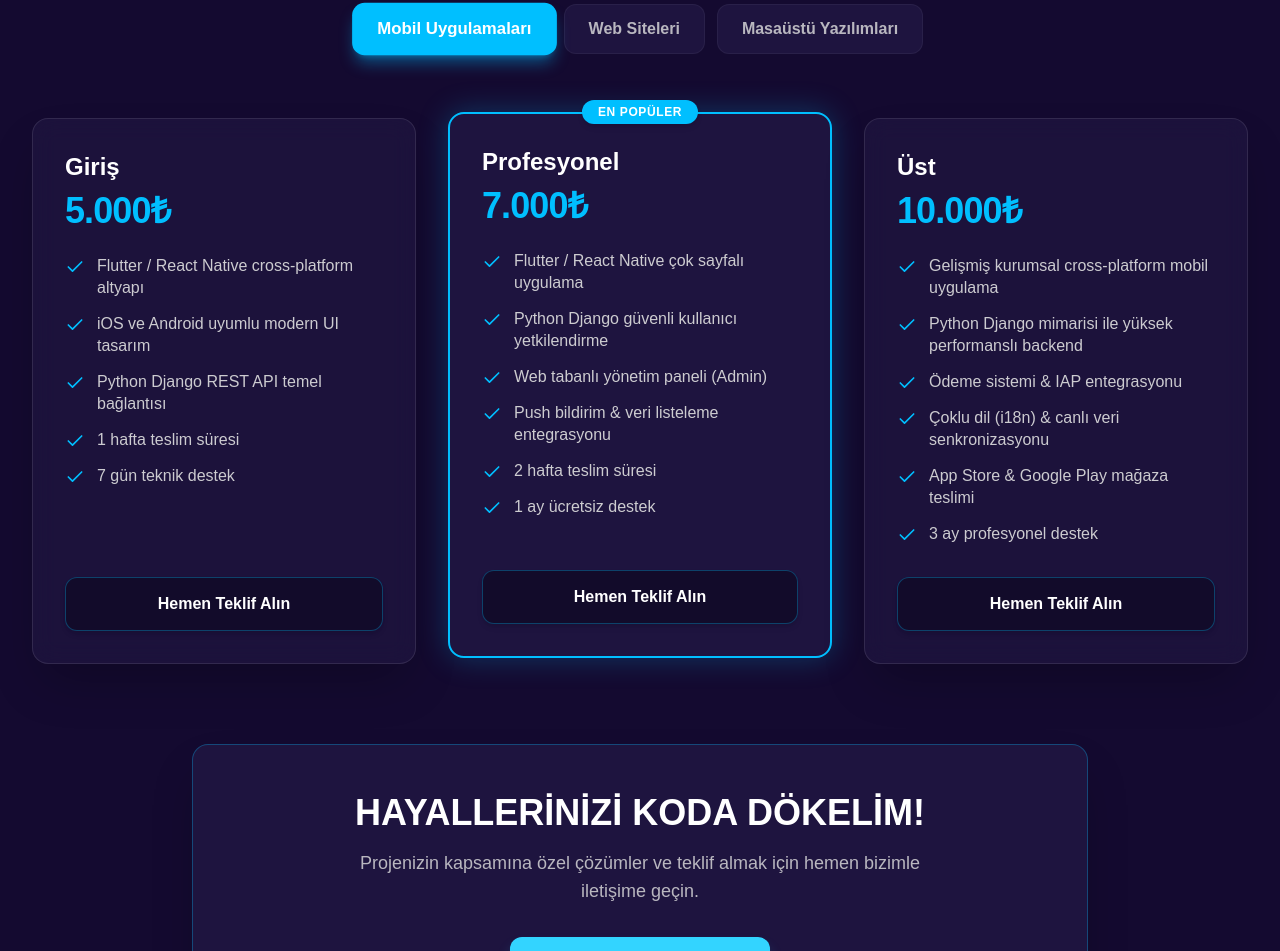
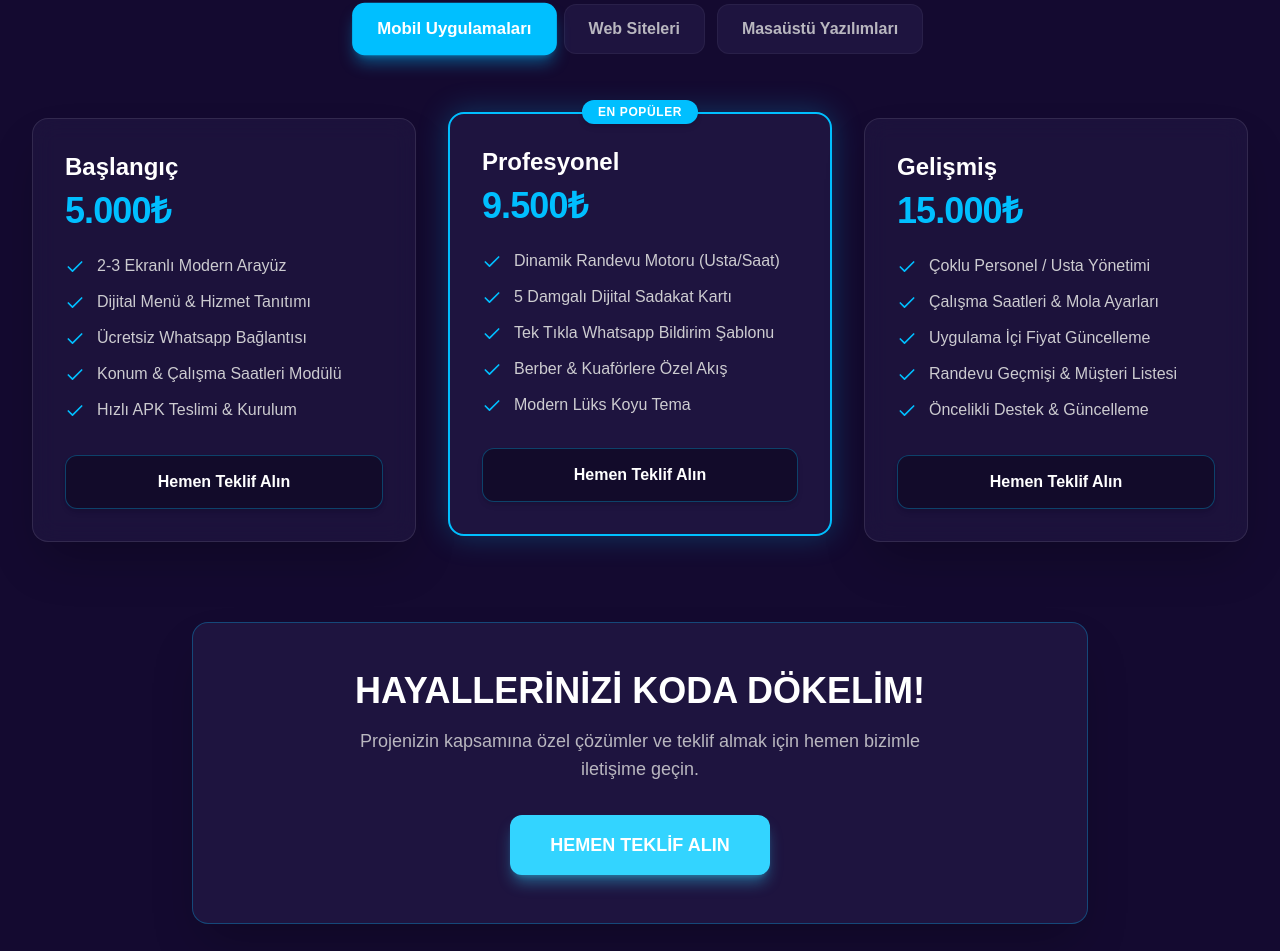
Before and after one commit to ramazangalip/visiondevstudio, a Next.js app: page / in a window 1280 px wide. Shown: the part 2046-2997 px from the top of the page. Built offline with nearby package versions, Linux system fonts and the light colour scheme.

Commit message:
fiyatlar güncellendi

```diff
--- a/app/components/Services.tsx
+++ b/app/components/Services.tsx
@@ -8,119 +8,118 @@ const packagesData = {
     title: "MOBİL UYGULAMA GELİŞTİRME PAKETLERİ",
     cards: [
       {
-        type: "Giriş",
+        type: "Başlangıç",
         price: "5.000₺",
         features: [
-          "Flutter / React Native cross-platform altyapı",
-          "iOS ve Android uyumlu modern UI tasarım",
-          "Python Django REST API temel bağlantısı",
-          "1 hafta teslim süresi",
-          "7 gün teknik destek"
+          "2-3 Ekranlı Modern Arayüz ",
+          "Dijital Menü & Hizmet Tanıtımı",
+          "Ücretsiz Whatsapp Bağlantısı",
+          "Konum & Çalışma Saatleri Modülü",
+          "Hızlı APK Teslimi & Kurulum"
         ]
       },
       {
         type: "Profesyonel",
-        price: "7.000₺",
+        price: "9.500₺",
         features: [
-          "Flutter / React Native çok sayfalı uygulama",
-          "Python Django güvenli kullanıcı yetkilendirme",
-          "Web tabanlı yönetim paneli (Admin)",
-          "Push bildirim & veri listeleme entegrasyonu",
-          "2 hafta teslim süresi",
-          "1 ay ücretsiz destek"
+          "Dinamik Randevu Motoru (Usta/Saat)",
+          "5 Damgalı Dijital Sadakat Kartı",
+          "Tek Tıkla Whatsapp Bildirim Şablonu",
+          "Berber & Kuaförlere Özel Akış",
+          "Modern Lüks Koyu Tema"
+
         ],
         highlight: true
       },
       {
-        type: "Üst",
-        price: "10.000₺",
+        type: "Gelişmiş",
+        price: "15.000₺",
         features: [
-          "Gelişmiş kurumsal cross-platform mobil uygulama",
-          "Python Django mimarisi ile yüksek performanslı backend",
-          "Ödeme sistemi & IAP entegrasyonu",
-          "Çoklu dil (i18n) & canlı veri senkronizasyonu",
-          "App Store & Google Play mağaza teslimi",
-          "3 ay profesyonel destek"
+          "Çoklu Personel / Usta Yönetimi",
+          "Çalışma Saatleri & Mola Ayarları",
+          "Uygulama İçi Fiyat Güncelleme",
+          "Randevu Geçmişi & Müşteri Listesi",
+          "Öncelikli Destek & Güncelleme"
+
         ]
       },
     ]
   },
   Web: {
-    title: "WEB GELİŞTİRME VE E-TİCARET PAKETLERİ",
+    title: "WEB GELİŞTİRME PAKETLERİ",
     cards: [
       {
-        type: "Giriş",
+        type: "Başlangıç",
         price: "5.000₺",
         features: [
-          "React / Next.js ile kurumsal mini web sitesi",
-          "Performans odaklı web tasarımı & SEO altyapısı",
-          "Mobil uyumlu (Responsive) hızlı arayüz",
-          "1 haftalık destek",
-          "Hosting & Domain yönlendirme danışmanlığı"
+          "Tek Sayfa (Landing Page)",
+          "Mobil & Tablet Uyumlu",
+          "Whatsapp & Harita Entegrasyonu",
+          "Temel SEO & Google Kaydı",
+          "Hızlı Kurulum & SSL Sertifikası"
         ]
       },
       {
         type: "Profesyonel",
-        price: "8.000₺",
+        price: "8.500₺",
         features: [
-          "Next.js / React ön yüz + Python Django backend",
-          "Özel web tabanlı yönetim paneli geliştirme",
-          "Dinamik içerik yönetimi (Blog, Hizmetler, Formlar)",
-          "Gelişmiş SEO & arama motoru optimizasyonu",
-          "Python Django API entegrasyonu",
-          "1 ay teknik destek"
+          "5 sayfaya Kadar Özel Tasarım",
+          "Dinamik  Yönetim Paneli",
+          "Duyuru & Kampanya Modülü",
+          "Teklif Formu & İletişim Modülü",
+          "Kurumsal E-posta Desteği"
         ],
         highlight: true
       },
       {
-        type: "Üst",
-        price: "10.000₺",
+        type: "Gelişmiş",
+        price: "14.000₺",
         features: [
-          "Özel e-ticaret altyapısı hazırlatma & web yazılımı",
-          "Next.js SSG/SSR + Python Django mikroservis backend",
-          "Ödeme sistemleri & sanal pos entegrasyonları",
-          "Çoklu dil & Dashboard analitik grafikleri",
-          "Yüksek trafik uyumlu kurumsal premium tasarım",
-          "3 ay profesyonel destek"
+          "Online Randevu & Rezervasyon Sistemi",
+          "Detaylı Hizmet / Ürün Kataloğu",
+          "Çok Dilli (TR / EN) Altyapı",
+          "Müşteri Talep Modülü",
+          "Öncelikli Teknik Destek"
         ]
       },
     ]
   },
   Masaüstü: {
-    title: "MASAÜSTÜ VE İŞ OTOMASYONU PAKETLERİ",
+  title: "Windows Masaüstü Yazılım Paketleri",
+
   cards: [
     {
-        type: "Giriş",
-        price: "4.500₺",
+      type: "Başlangıç",
+      price: "5.000 ₺",
       features: [
-          "Özel masaüstü yazılımı geliştirme",
-          "Veri okuma / yazma & temel form ekranları",
-          "Offline çalışma & yerel veritabanı desteği",
-          "İş süreçleri optimizasyonu",
-          "1 hafta destek"
+        "Excel / CSV Otomatik Veri Aktarımı",
+        "Tek Tıkla Kurumsal PDF Rapor & Fatura",
+        "Hızlı & Kurulumsuz Çalışma",
+        "Güvenli Yerel SQLite Veri Tabanı",
+        "Modern Koyu Tema Arayüzü"
       ]
     },
     {
       type: "Profesyonel",
-        price: "7.500₺",
+      price: "8.000 ₺",
       features: [
-          "İşletmeler için otomasyon yazılımları",
-          "C# / .NET / Python masaüstü uygulama çözümleri",
-          "Python Django web/cloud veritabanı senkronizasyonu",
-          "Kullanıcı roller ve gelişmiş raporlama modülü",
-          "1 ay teknik destek"
+        "Kasa Giriş-Çıkış & Gelir-Gider Takibi",
+        "Müşteri & Tedarikçi Borç/Alacak Defteri",
+        "Otomatik Aylık Kâr-Zarar Özet Kartları",
+        "Excel ve PDF Dışa Aktarma (Export)",
+        "Kolay & Pratik Veri Giriş Ekranı"
       ],
       highlight: true
     },
     {
-        type: "Üst",
-        price: "11.000₺",
+      type: "Gelişmiş",
+      price: "12.500 ₺",
       features: [
-          "Masaüstü ERP / CRM yazılımı yaptırma",
-          "Gerçek zamanlı canlı veri & IoT cihaz entegrasyonu",
-          "Grafik + Yönetici Dashboard paneli",
-          "Departmanlar arası tam süreç optimizasyonu",
-          "3 ay profesyonel teknik destek"
+        "Tarih Aralıklı Detaylı Finansal Analiz",
+        "Gelişmiş Filtreleme & Toplu Veri Düzenleme",
+        "Otomatik Yerel Yedekleme & Geri Yükleme",
+        "Şirket Logolu Özel Rapor Şablonları",
+        "Kapsamlı Arşivleme & Teknik Destek"
       ]
     }
   ]
```
Lines whose indentation alone changed are shown as unchanged.
